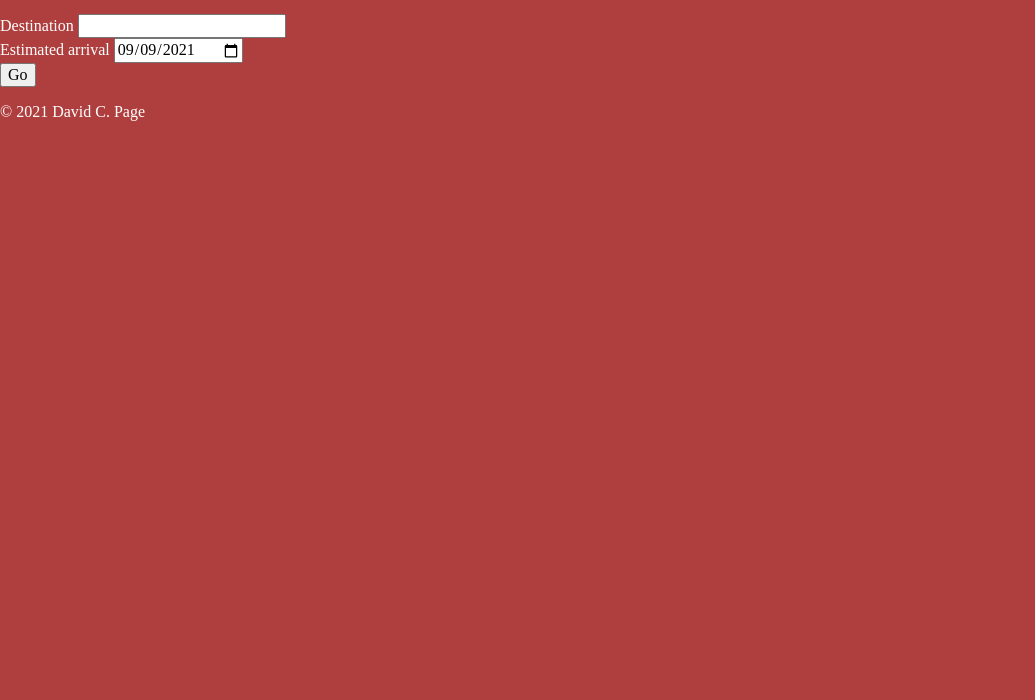
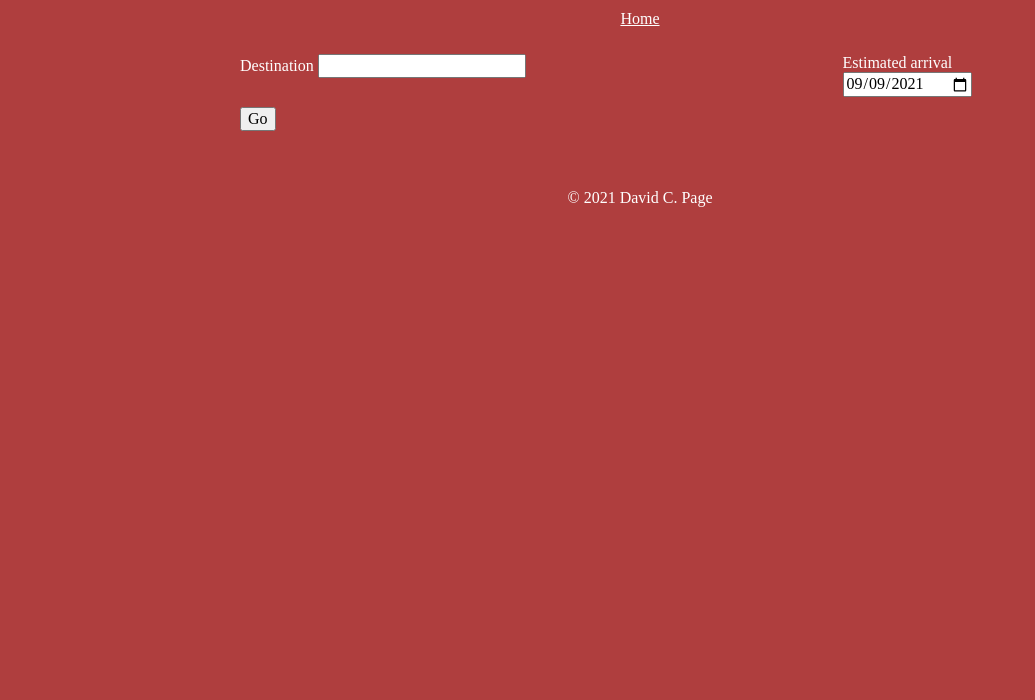
Before and after one commit to davidpage876/travel-app, a website built with webpack: page src/client/views/index.html in a window 1280 px wide. Shown: the part 100-800 px from the top of the page, without its empty margins (0-1035 px from the left). Built offline with nearby package versions, Linux system fonts and the light colour scheme.

Commit message:
feat: Set up basic layout styling

```diff
--- a/src/client/styles/base.scss
+++ b/src/client/styles/base.scss
@@ -1,8 +1,4 @@
 @use 'theme';
-
-body {
-    background: theme.$accent;
-}
 
 h1,
 h2,
@@ -12,3 +8,13 @@ a,
 div {
     color: #fff;
 }
+
+body {
+    background: theme.$accent;
+}
+
+.wrap {
+    max-width: 800px;
+    padding: 20px 5%;
+    margin: 0 auto;
+}
--- a/src/client/styles/footer.scss
+++ b/src/client/styles/footer.scss
@@ -0,0 +1,3 @@
+footer {
+    text-align: center;
+}
--- a/src/client/styles/form.scss
+++ b/src/client/styles/form.scss
@@ -1,4 +1,30 @@
-.input {
+.input-form {
+    display: grid;
+    grid-template-columns: 1fr;
+    grid-template-areas:
+        "dest"
+        "date"
+        "submit";
+    grid-gap: 10px;
+
+    @media only screen and (min-width: 540px) {
+        grid-template-columns: 3fr 1fr;
+        grid-template-areas:
+            "dest   date"
+            "submit submit";
+    }
+
+    .input__field--dest {
+        grid-area: dest;
+    }
+
+    .input__field--date {
+        grid-area: date;
+    }
+
+    .input__field--submit {
+        grid-area: submit;
+    }
 
     .loading {
         display: none;
--- a/src/client/styles/header.scss
+++ b/src/client/styles/header.scss
@@ -5,3 +5,11 @@
         }
     }
 }*/
+
+header {
+    text-align: center;
+
+    & > nav > ul {
+        padding: 10px 0;
+    }
+}
--- a/src/client/views/index.html
+++ b/src/client/views/index.html
@@ -7,7 +7,7 @@
     <title>Travel Planner</title>
 </head>
 
-<body>
+<body class="wrap">
     <header>
         <h1>Travel Planner</h1>
         <nav>
@@ -18,19 +18,19 @@
     </header>
 
     <main>
-        <section>
-            <form id="input-form" class="input">
-                <div class="input__field">
+        <section class="input">
+            <form id="input-form" class="input-form">
+                <div class="input__field input__field--dest">
                     <label for="input-dest">Destination</label>
                     <input class="input__dest"
                         type="text" name="dest" required>
                 </div>
-                <div class="input__field">
+                <div class="input__field input__field--date">
                     <label for="input-date">Estimated arrival</label>
                     <input class="input__date"
                         type="date" name="date" required>
                 </div>
-                <div class="input__field">
+                <div class="input__field input__field--submit">
                     <input type="submit" name="submit" value="Go">
                 </div>
                 <p id="error" class="error"></p>
```
